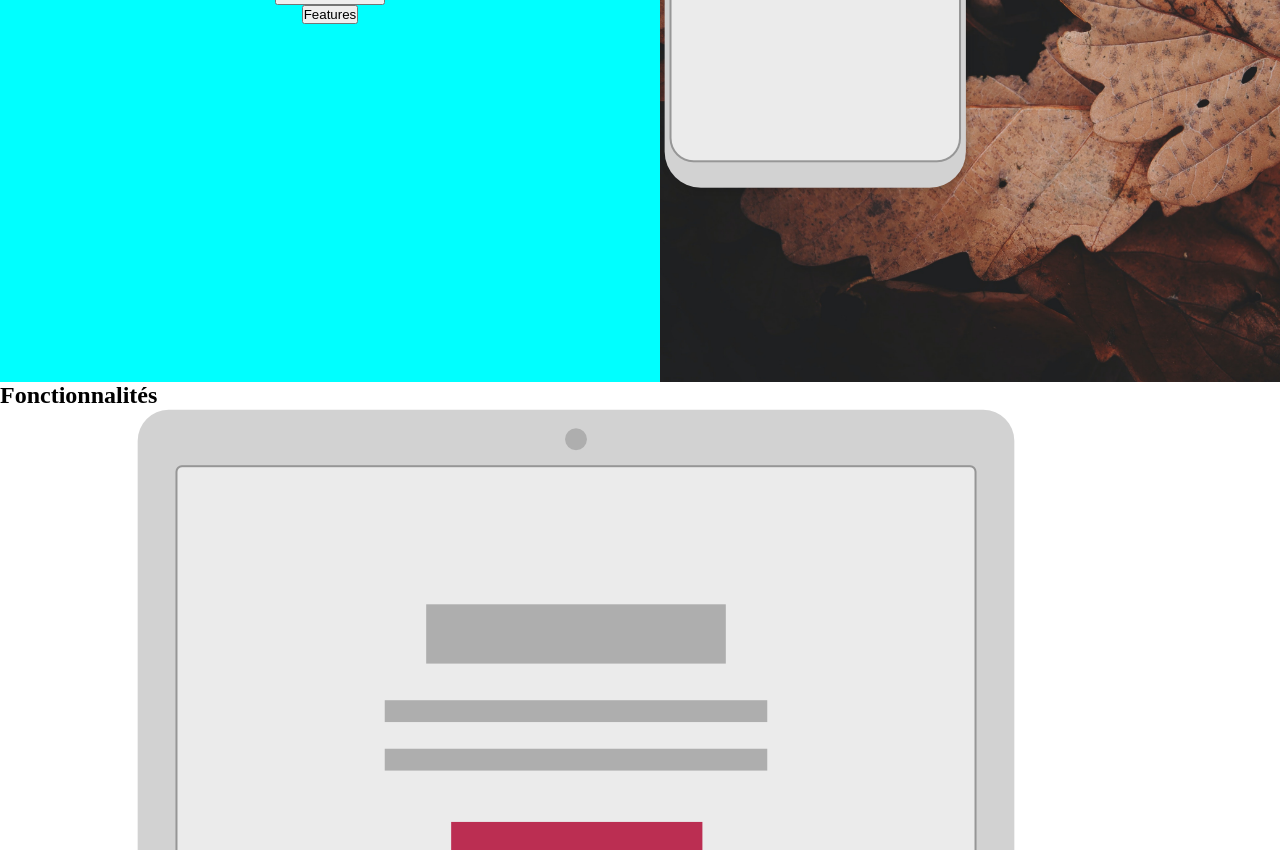
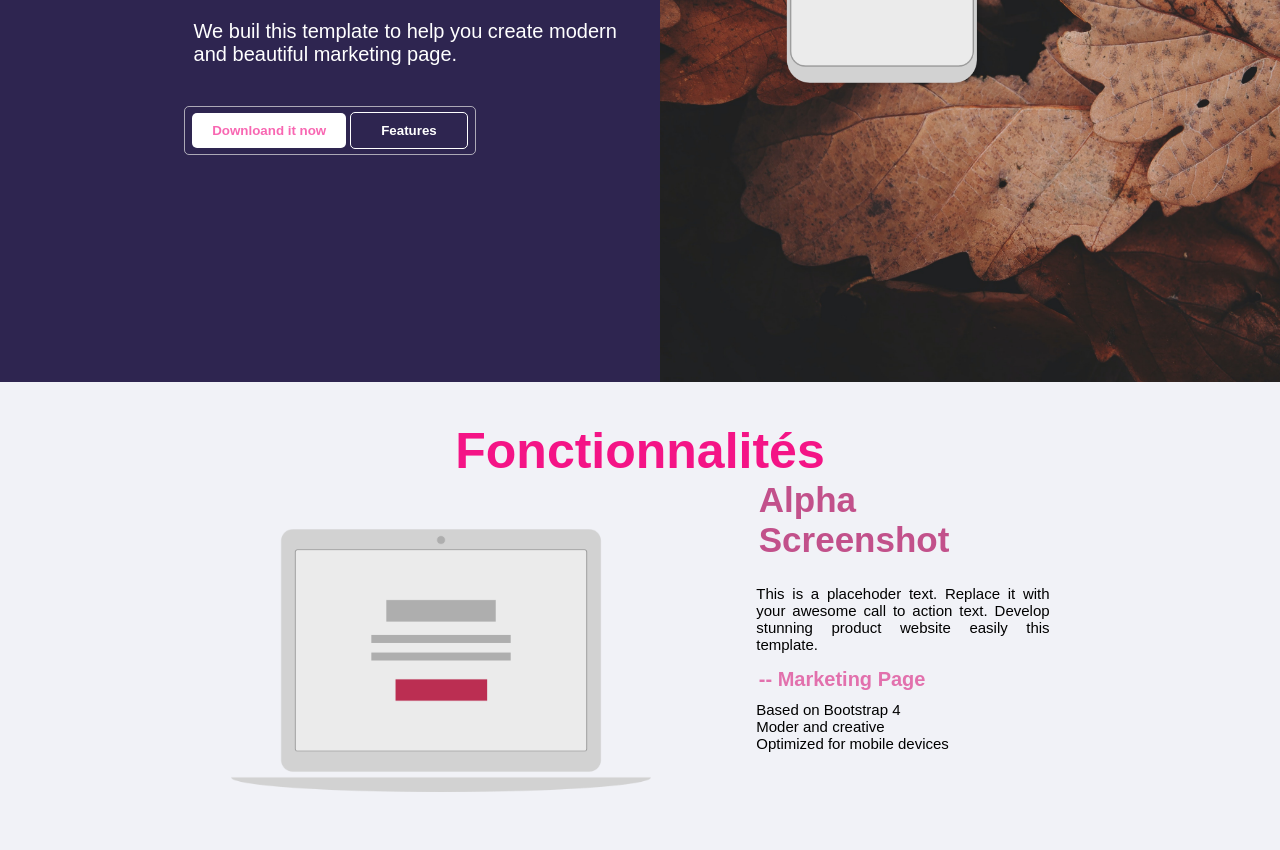
Before and after one commit to juangabriellondonoarias/Proyecto_Bluex, a plain HTML site: page index.html in a window 1280 px wide. Shown: the part 474-1324 px from the top of the page. Drawn offline with Linux system fonts and the light colour scheme.

Commit message:
segundo commit

```diff
--- a/index.html
+++ b/index.html
@@ -23,13 +23,15 @@
         <!-- section 1 -->
         <section class="sec1">
             <div class="sec1left">
-                <h1>Product Page</h1>
+                <h1>Product <br> Page</h1>
                 <p>We buil this template to help
                     you create modern and beautiful
                     marketing page.
                 </p>
-                <button>Downloand it now</button>
-                <button>Features</button>
+                <div class="botones">
+                <button class="boton2"><b>Downloand it now</b></button>
+                <button class="boton3"><b>Features</b></button>
+                </div>
             </div>
             <div class="img">
              <img src="./assets/phone.png" alt="Imagen de celular">
@@ -37,24 +39,28 @@
         </section>
 
         <!-- section 2 -->
-        <section>
+        <section class="sec2">
             <h2>Fonctionnalités</h2>
-            <img src="./assets/laptop.png" alt="Imagen de laptop">
+
+            <div class="derecho">
+                <img src="./assets/laptop.png" alt="Imagen de laptop">
+                <div class="texto">
             <h3>Alpha Screenshot</h3>
             <p>This is a placehoder text. Replace it with your
                 awesome call to action text. Develop stunning
                 product website easily this template.
             </p>
             <h4>-- Marketing Page</h4>
-            <ul>
-                <li>Based on Bootstrap 4</li>
-                <li>Moder and creative</li>
-                <li>Optimized for mobile devices</li>
-            </ul>
+            <p>Based on Bootstrap 4</p>
+            <p>Moder and creative</p>
+            <p>Optimized for mobile devices</p>
+                </div>
+
+            </div>
         </section>
 
         <!-- section 3 -->
-        <section>
+        <section class="sec3">
             <h5>Plan & Pricing</h5>
 
             <p>Lorem ipsum dolor sit amet consectetur adipisicing elit. Laborum suscipit debitis facere nisi itaque sequi, dolore qui numquam blanditiis quos nihil dolor doloremque vitae illo assumenda voluptatum dolorum ab? Sint.
--- a/styles/styles.css
+++ b/styles/styles.css
@@ -38,15 +38,23 @@ header img{
 }
 /* Fin del header */
 
-/* Inicio de la section 1 */
 
 
+/* Inicio de la section 1 */
 .sec1 h1{
     color: white;
+    font-size: 80px;
+    line-height: 80px;
+    font-family:'Open Sans', sans-serif;
+    margin-bottom: 50px;
 }
 
 .sec1 p{
     color:white;
+    font-size: 20px;
+    margin-left: 28%;
+    margin-bottom: 40px;
+    font-family: sans-serif;
 }
 
 .sec1{
@@ -63,10 +71,9 @@ header img{
     background-repeat:no-repeat ;
 }
 
-
 .sec1left{
     flex: 1;
-    background-color: aqua;
+    background-color: rgb(46, 37, 80);
     display: flex;
     flex-direction: column;
     justify-content: center;
@@ -74,16 +81,115 @@ header img{
     padding: 20px;
 }
 
+.boton2{
+    background-color: white;
+    color: rgb(248, 103, 178);
+    border-radius: 5px;
+    border: 0;
+    padding: 10px 20px 10px 20px;
+}
+
+.boton3{
+    background-color: rgb(46, 37, 80);
+    color: white;
+    padding: 10px 30px 10px 30px;
+    border: 1px solid white;
+    border-radius: 5px;
+}
+
+.botones{
+    border-radius: 5px;
+    border: 1px solid rgba(226, 226, 226, 0.699);
+    padding: 5px 7px 5px 7px;
+}
+
+.sec1 img{
+    width: 32%;
+    margin-left: 20%;
+    margin-top: 19%;
+}
+
+/* Fin de la section 1 */
 
 
+/* Inicio de la section 2 */
+.sec2{
+    background-color: rgb(241, 242, 247);
+    padding-bottom: 5%;
+}
 
+.sec2 img{
+    width: 40%;
+    margin-left: 22%;
+    margin-top: 4%;
+    flex-wrap: wrap;
+}
 
+.sec2 h2{
+    text-align: center;
+    font-size: 50px;
+    color: rgb(244, 20, 134);
+    font-family: Arial, Helvetica, sans-serif;
+    padding-top: 40px;
+}
 
+.derecho{
+    display: flex;
+    align-items: end;
+    margin-right: 18%;
+    justify-content: center;
+}
 
+.derecho p{
+    margin-left: 8%;
+    font-size: 15px;
+    font-family: Arial, "Helvetica Neue", Helvetica, sans-serif;
+}
 
+.derecho li{
+    margin-bottom: 5px;
+}
 
+.texto{
+    text-align:justify;
+    margin-left: 80px;
+    margin-bottom: 40px;
+}
 
+.texto h3{
+    font-size: 35px;
+    color: rgb(194, 81, 139);
+    font-family: Arial, Helvetica, sans-serif;
+    margin-bottom: 25px;
+    margin-left: 28px;
+}
 
+.texto h4{
+    color: rgb(226, 113, 173);
+    font-size: 20px;
+    font-family: Arial, Helvetica, sans-serif;
+    margin-left: 28px;
+    margin-bottom: 10px;
+    margin-top: 15px;
+}
+/* Fin de la section 2 */
+
+.sec3{
+    display: flex;
+    /* align-items: center; */
+    /* flex-direction: column; */
+    justify-content: space-around;
+    background-color: rgb(30, 23, 47);
+    color: white;
+}
+
+.tarjetas{
+    display: flex;
+    justify-content: center;
+    align-items: center;
+    flex-direction: column;
+    background-color: blue;
+}
 
 
 
```
